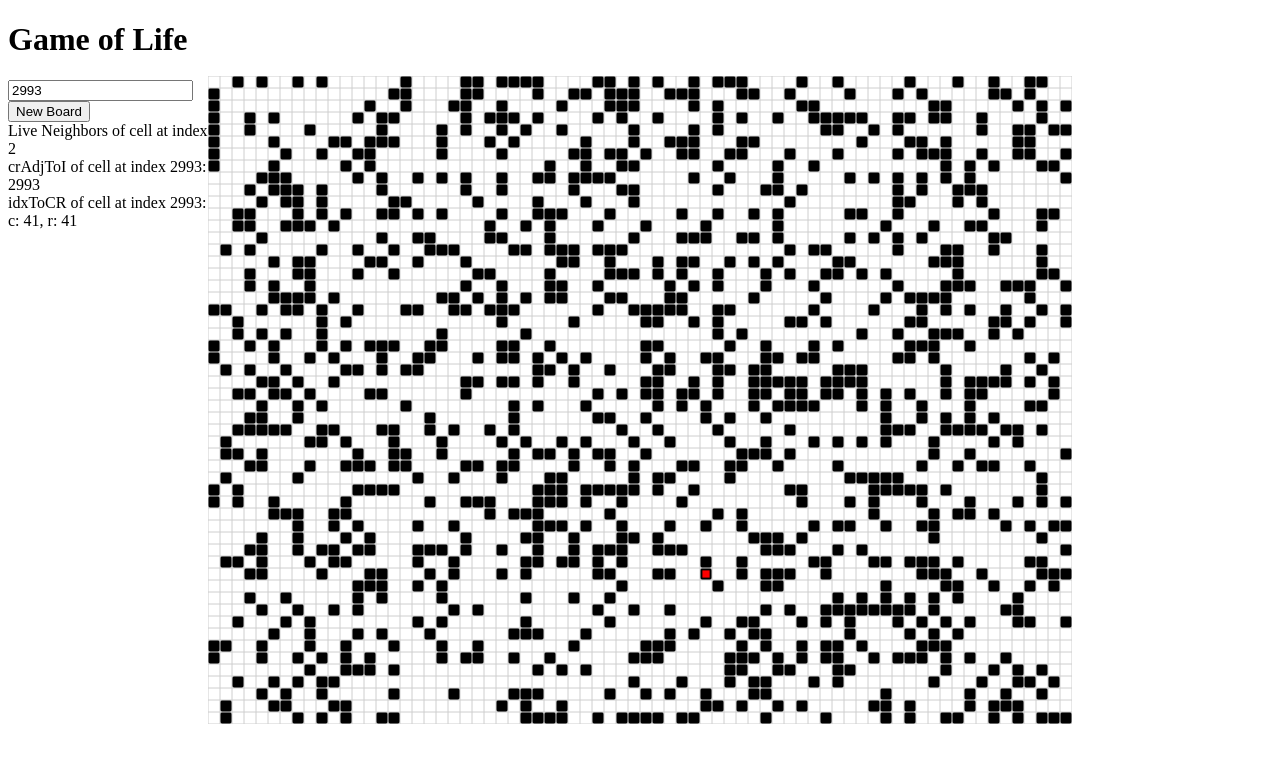
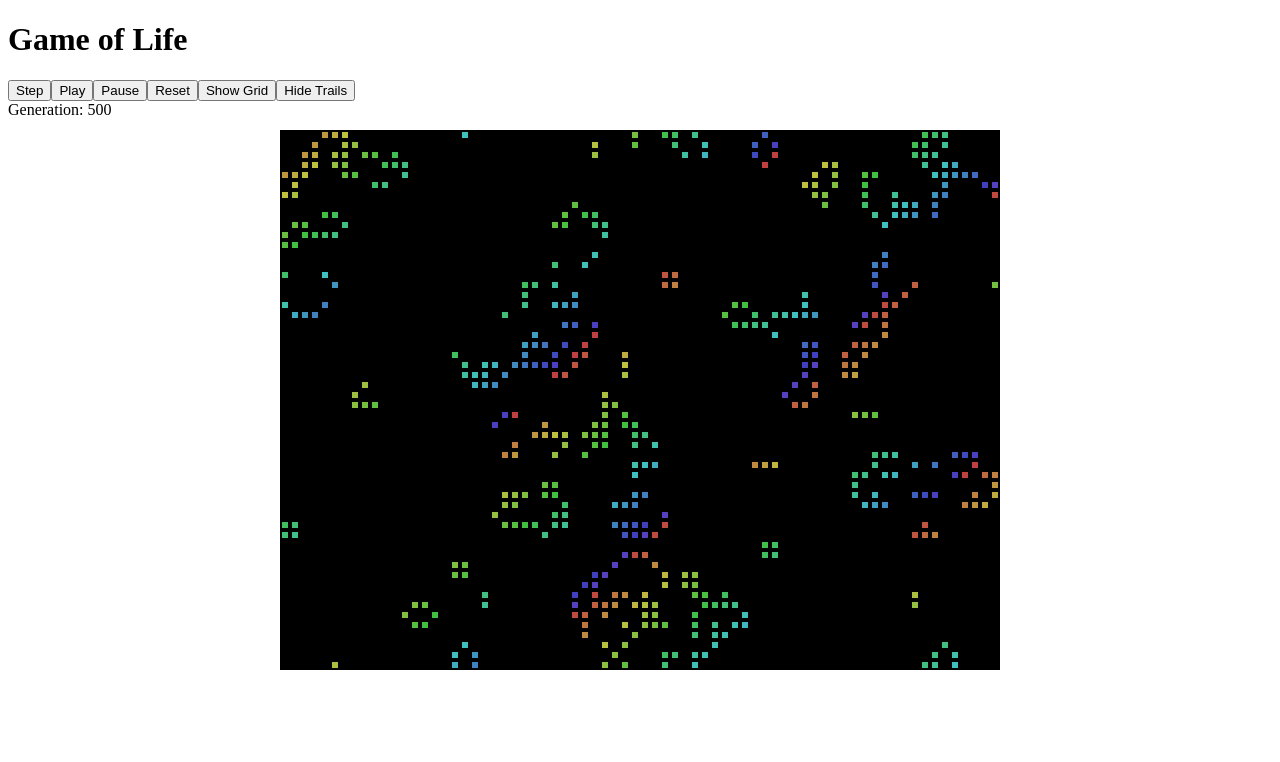
Before and after one commit to rifkegribenes/game-of-life, a React app: page / in a window 1280 px wide. Shown: the top 762 px of the page. Built offline with nearby package versions, Linux system fonts and the light colour scheme.

Commit message:
controls working

```diff
--- a/src/containers/Board.jsx
+++ b/src/containers/Board.jsx
@@ -6,27 +6,30 @@ class Board extends Component {
     this.state = {
       width: 72,
       height: 54,
-      cellSize: 12,
+      cellSize: 10,
       cells: [],
       nextCells: [],
       generation: 0,
-      running: false,
+      running: true,
+      paused: false,
       changed: [],
-      cellsToUpdate: [],
       static: [],
+      grid: false,
+      trails: true,
     };
 
-    this.newBoard = this.newBoard.bind(this);
+    this.step = this.step.bind(this);
+    this.play = this.play.bind(this);
+    this.pause = this.pause.bind(this);
+    this.reset = this.reset.bind(this);
+    this.toggleGrid = this.toggleGrid.bind(this);
+    // this.toggleTrails = this.toggleTrails.bind(this);
   }
 
   componentDidMount() {
     this.randomBoard();
     this.drawGrid();
-  }
-
-  handleChange(e) {
-    const testIndex = e.target.value;
-    this.setState(() => ({ testIndex }));
+    this.play();
   }
 
   randomBoard() {
@@ -36,8 +39,7 @@ class Board extends Component {
       }
       return 0;
     });
-    const testIndex = Math.floor(Math.random() * this.state.height * this.state.width);
-    this.setState(() => ({ cells, testIndex }), () => {
+    this.setState(() => ({ cells }), () => {
       this.drawCells();
     });
   }
@@ -61,7 +63,7 @@ class Board extends Component {
     }
   }
 
-  drawCell(x, y, bool, test) {
+  drawCell(x, y, bool) {
     const canvas = document.getElementById('board');
     const ctx = canvas.getContext('2d');
     const size = this.state.cellSize;
@@ -70,14 +72,10 @@ class Board extends Component {
       ctx.lineJoin = 'round';
       ctx.lineWidth = radius;
       ctx.strokeRect(x + (radius / 2), y + (radius / 2), size - radius, size - radius);
-      if (test) {
-        ctx.fillStyle = 'red';
-      } else { ctx.fillStyle = 'black'; }
+      ctx.fillStyle = `hsl(${(x + y) % 255}, 50%, 50%)`;
       ctx.fillRect(x + (radius / 2), y + (radius / 2), size - radius, size - radius);
     } else {
-      if (test) {
-        ctx.fillStyle = 'pink';
-      } else { ctx.fillStyle = 'white'; }
+      ctx.fillStyle = 'black';
       ctx.fillRect(x, y, size, size);
     }
   }
@@ -128,7 +126,7 @@ cells[this.crAdjToI(c - 1, r + 1)],
     return neighbors.reduce((a, b) => a + b);
   }
 
-  newBoard() {
+  step() {
     let nextCells = [];
     const currentBoard = this.state.cells;
     nextCells = currentBoard.map((cell, i) => {
@@ -143,22 +141,77 @@ cells[this.crAdjToI(c - 1, r + 1)],
     });
   }
 
+  play() {
+    this.setState({
+      running: true,
+    }, () => { this.run(); });
+  }
+
+  run() {
+    const self = this;
+    function nextStep() {
+      if (!self.state.running) { window.clearInterval(window.interval); return; }
+      const generation = self.state.generation + 1;
+      self.setState({
+        generation,
+      }, () => {
+        self.step();
+      });
+    }
+    if (this.state.running) {
+      window.interval = window.setInterval(nextStep, 10);
+    }
+  }
+
+  pause() {
+    window.clearInterval(window.interval);
+    this.setState({
+      running: false,
+    });
+  }
+
+  reset() {
+    window.clearInterval(window.interval);
+    this.setState({
+      running: false,
+    }, () => { this.randomBoard(); });
+  }
+
+  toggleGrid() {
+    const grid = !this.state.grid;
+    this.setState({ grid });
+  }
+
+  toggleSpeed() {
+    const speed = this.state.speed;
+    let newSpeed = speed;
+    if (speed === 10) {
+      newSpeed = 100;
+    } else if (speed === 100) {
+      newSpeed = 200;
+    } else {
+      newSpeed = 10;
+    }
+    this.setState({
+      speed: newSpeed,
+    }, () => { this.play(); });
+  }
+
+  // toggleTrails() {}
+
 
   render() {
-    const arr = this.idxToCR(this.state.testIndex);
     return (
       <div>
-        <input type="number" name="testIndex" value={this.state.testIndex} onChange={e => this.handleChange(e)} />
-        <br />
-        <button onClick={() => this.newBoard()}>New Board</button>
-        <div>Live Neighbors of cell at index {this.state.testIndex}:
-<br /> {this.liveNbCount(this.state.testIndex)}</div>
-        <div>crAdjToI of cell at index {this.state.testIndex}:
-<br /> {this.crAdjToI(arr[0], arr[1])}</div>
-        <div>idxToCR of cell at index {this.state.testIndex}:
-<br /> c: {arr[0]}, r: {arr[1]}</div>
+        <button onClick={() => this.step()}>Step</button>
+        <button onClick={() => this.play()}>Play</button>
+        <button onClick={() => this.pause()}>Pause</button>
+        <button onClick={() => this.reset()}>Reset</button>
+        <button onClick={() => this.toggleGrid()}>{this.state.grid ? 'Hide Grid' : 'Show Grid'}</button>
+        <button onClick={() => this.toggleTrails()}>{this.state.trails ? 'Hide Trails' : 'Show Trails'}</button>
+        <div>Generation: {this.state.generation}</div>
         <canvas id="board" width={this.state.width * this.state.cellSize} height={this.state.height * this.state.cellSize} />
-        <canvas id="grid" width={this.state.width * this.state.cellSize} height={this.state.height * this.state.cellSize} />
+        <canvas id="grid" className={this.state.grid ? 'visible' : 'hidden'} width={this.state.width * this.state.cellSize} height={this.state.height * this.state.cellSize} />
       </div>
     );
   }
--- a/src/style.scss
+++ b/src/style.scss
@@ -4,3 +4,11 @@ canvas {
   top:50%;
   transform:translate(-50%, -50%);
 }
+
+.visible {
+	display: block;
+}
+
+.hidden {
+	display: none;
+}
```
